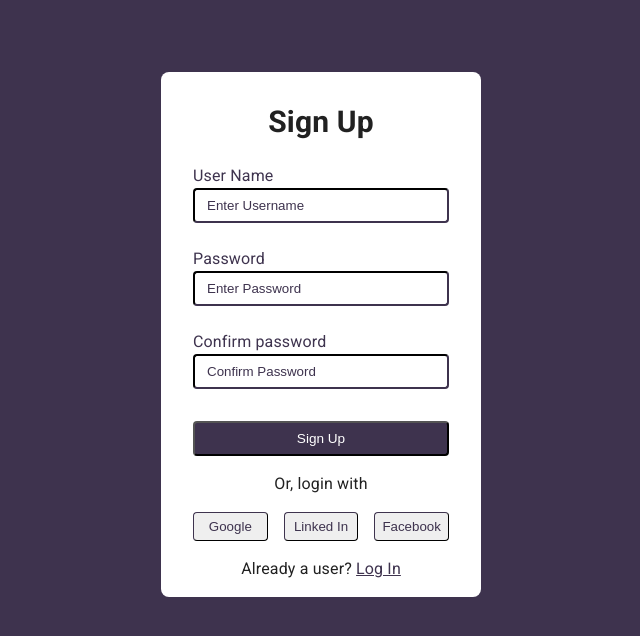
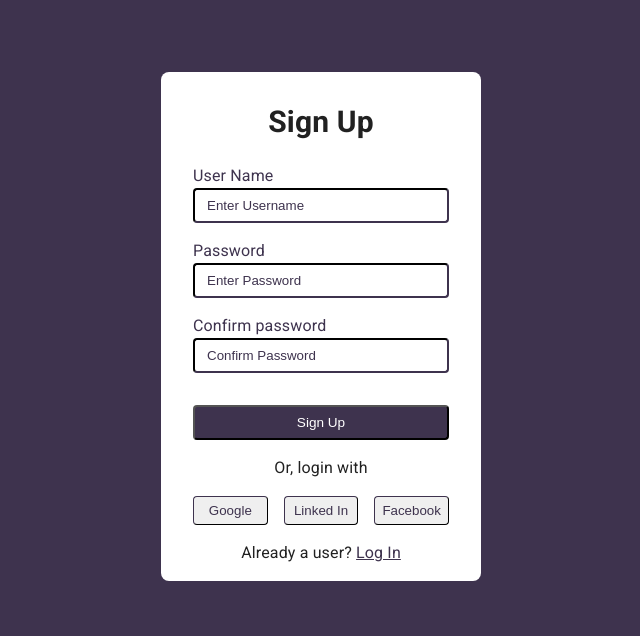
Before and after one commit to fullstackdev-pro/chatPortfolio, a React (Create React App) app: page /signUp in a window 1280 px wide. Shown: the top 636 px of the page, without its empty margins (319-959 px from the left). Built offline with nearby package versions, Linux system fonts and the light colour scheme.

Commit message:
Register qismi verstka tugatildi

```diff
--- a/src/pages/Auth/SignUp.jsx
+++ b/src/pages/Auth/SignUp.jsx
@@ -72,7 +72,7 @@ function SignUp(props) {
           required
           onChange={handleChangeUserName}
         />
-        <p className="text-[#3E334E] mt-6">Password</p>
+        <p className="text-[#3E334E] mt-4">Password</p>
         <input
           type="password"
           name="password"
@@ -85,7 +85,7 @@ function SignUp(props) {
             setPassword(e.target.value);
           }}
         />
-        <p className="text-[#3E334E] mt-6">Confirm password</p>
+        <p className="text-[#3E334E] mt-4">Confirm password</p>
         <input
           type="password"
           name="cpassword"
```
